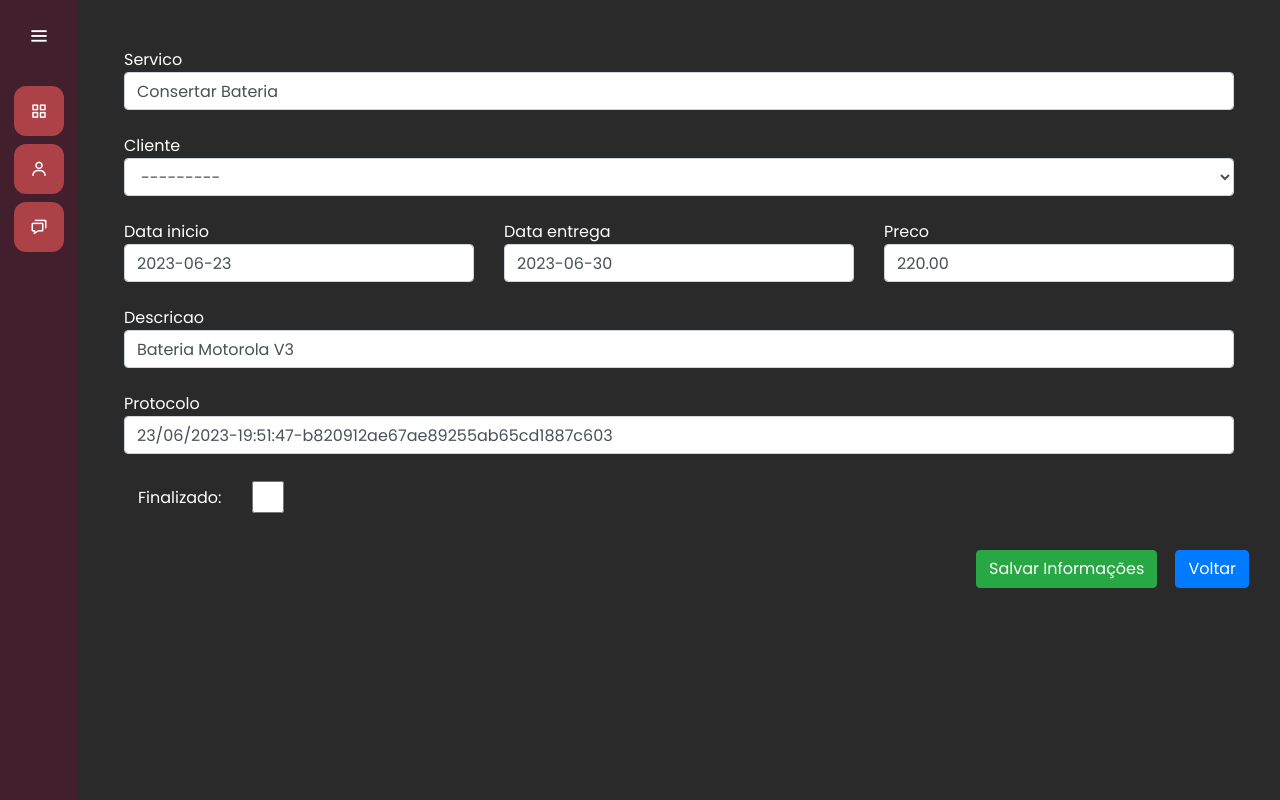
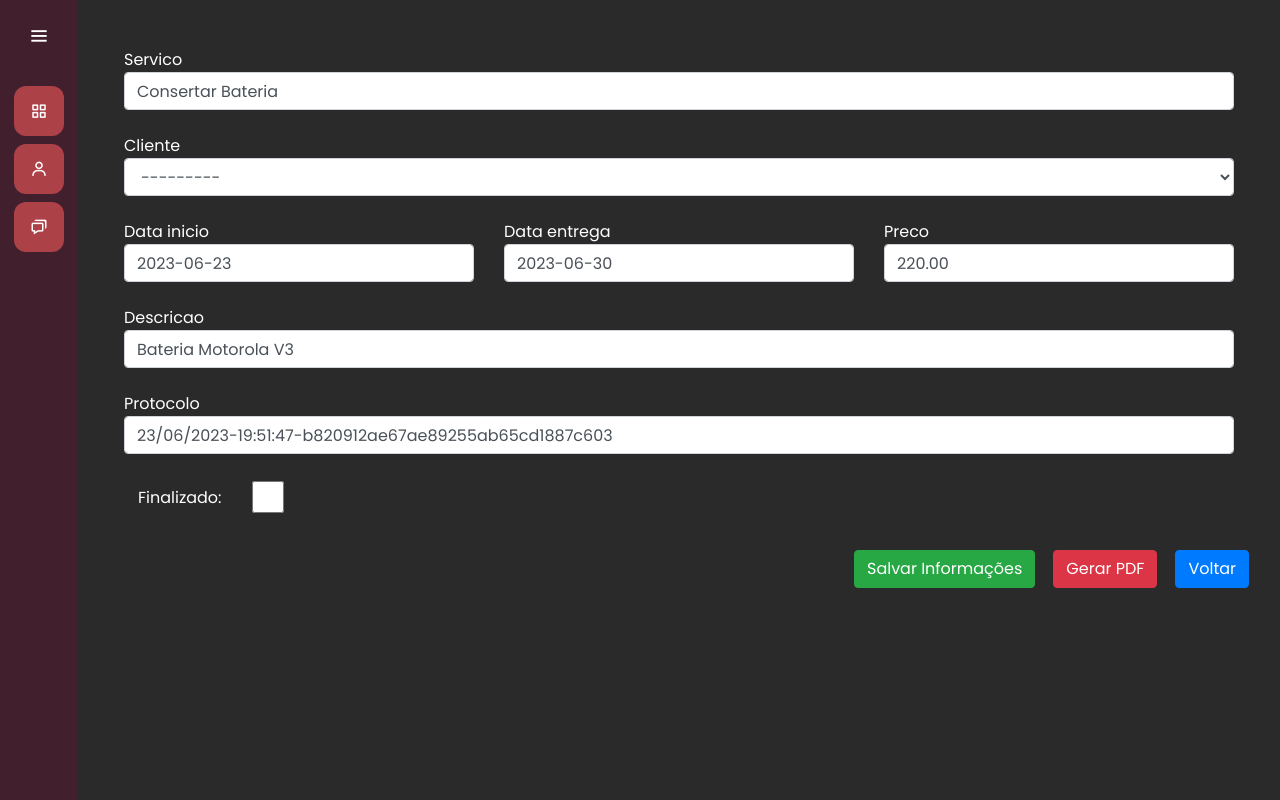
Before and after one commit to vghessel/Hospital-Smartphone-Django, a Django app: a page that uses servicos/templates/servico.html in a window 1280 px wide. Run offline with Django 3.2, Linux system fonts and the light colour scheme; data comes from the database, SQL or seed files in the repository; both versions use the stored data as it was after the commit.

Commit message:
geracao de PDF para ordem de servico

```diff
--- a/servicos/templates/servico.html
+++ b/servicos/templates/servico.html
@@ -58,6 +58,9 @@
                     <input id="save-btn" type="submit" value="Salvar Informações" class="btn btn-success">
                 </div>
                 <div>
+                    <a href="{% url 'gerar_pdf' identificador %}" id="back-btn" type="button" class="btn btn-danger">Gerar PDF</a>
+                </div>
+                <div>
                     <a href="{% url 'servicos' %}" id="back-btn" type="button" class="btn btn-primary">Voltar</a>
                 </div>
             </div>
--- a/servicos/urls.py
+++ b/servicos/urls.py
@@ -6,4 +6,5 @@
     path('novo_servico/', views.novo_servico, name="novo_servico"),
     path('servico/<str:identificador>/', views.servico, name="servico"),
     path('atualizar_servico/<str:identificador>/', views.atualizar_servico, name="atualizar_servico"),
+    path('gerar_pdf/<str:identificador>/', views.gerar_pdf, name="gerar_pdf"),
 ]
--- a/servicos/views.py
+++ b/servicos/views.py
@@ -1,5 +1,8 @@
 from django.shortcuts import render, redirect, get_object_or_404
 from django.urls import reverse
+from django.http import FileResponse
+from fpdf import FPDF
+from io import BytesIO
 from .forms import FormServico
 from .models import Servico
 
@@ -48,3 +51,37 @@
             return redirect(reverse('servicos'))
         else:
             return render(request, 'servico.html', {'form': form, 'identificador': identificador})
+
+def gerar_pdf(request, identificador):
+    servico = get_object_or_404(Servico, identificador=identificador)
+
+    pdf = FPDF()
+    pdf.add_page()
+
+    pdf.set_font('Arial', 'B', 16)
+    pdf.cell(0, 10, 'HOSPITAL DO SMARTPHONE', 0, 1, 'C')
+
+    pdf.set_font('Arial', 'I', 10)
+    pdf.cell(0, 10, 'Telefone: (11)912345678', 0, 1, 'C')
+    pdf.cell(0, 10, 'Endereço: Avenida Paulista, 1234', 0, 1, 'C')
+    pdf.cell(0, 10, 'CNPJ: 12.345.678/0001-99', 0, 1, 'C')
+
+    pdf.set_font('Arial', 'B', 12)
+    pdf.set_fill_color(240, 240, 240)
+    pdf.cell(35, 10, 'Cliente:', 1, 0, 'L', 1)
+    pdf.cell(0, 10, f'{servico.cliente.nome_completo}', 1, 1, 'L', 1)
+    pdf.cell(35, 10, 'Serviço:', 1, 0, 'L', 1)
+    pdf.cell(0, 10, f'{servico.servico}', 1, 1, 'L', 1)
+    pdf.cell(35, 10, 'Data de Início:', 1, 0, 'L', 1)
+    pdf.cell(0, 10, f'{servico.data_inicio}', 1, 1, 'L', 1)
+    pdf.cell(35, 10, 'Data de Entrega:', 1, 0, 'L', 1)
+    pdf.cell(0, 10, f'{servico.data_entrega}', 1, 1, 'L', 1)
+    pdf.cell(35, 10, 'Valor Total:', 1, 0, 'L', 1)
+    pdf.cell(0, 10, f'{servico.preco}', 1, 1, 'L', 1)
+    pdf.cell(35, 10, 'Protocolo:', 1, 0, 'L', 1)
+    pdf.cell(0, 10, f'{servico.protocolo}', 1, 1, 'L', 1)
+
+    pdf_content = pdf.output(dest='S').encode('latin1')
+    pdf_bytes = BytesIO(pdf_content)
+
+    return FileResponse(pdf_bytes, as_attachment=True, filename=f"{servico.protocolo}.pdf")
```
Also changed, not shown: db.sqlite3.
